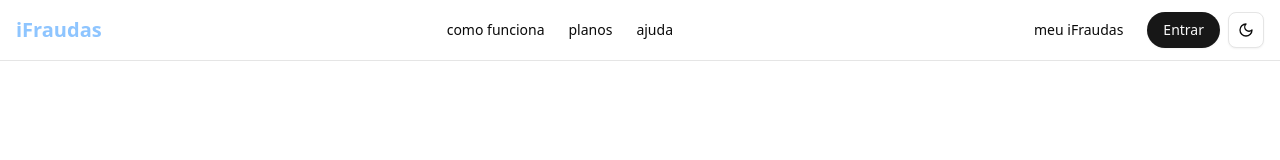
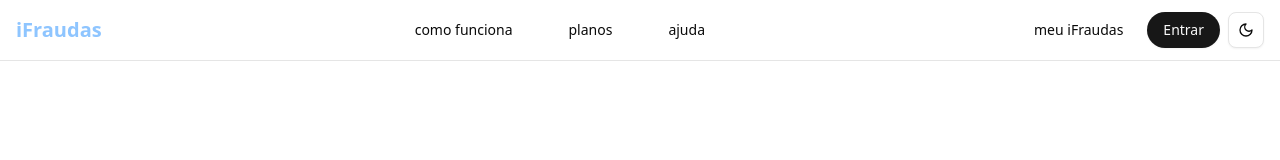
Before and after one commit to JesusVicken/projeto-rafael, a React (Vite) app in the folder projeto-rafael/: page / in a window 1280 px wide. Shown: the top 160 px of the page. Built offline with nearby package versions, Linux system fonts and the light colour scheme.

Commit message:
feat: add hover em header

```diff
--- a/projeto-rafael/src/components/Header.jsx
+++ b/projeto-rafael/src/components/Header.jsx
@@ -23,15 +23,16 @@ export default function Header() {
 
                 {/* Menu Desktop */}
                 <nav className="hidden md:flex gap-6 text-sm font-medium">
-                    <Link to="/exemplos" className="hover:text-primary transition-colors">
+                    <Link to="/exemplos" className="hover:bg-blue-500 hover:text-white transition-all px-4 py-2 rounded-full">
                         como funciona
                     </Link>
-                    <Link to="/planos" className="hover:text-primary transition-colors">
+                    <Link to="/planos" className="hover:bg-blue-500 hover:text-white transition-all px-4 py-2 rounded-full">
                         planos
                     </Link>
-                    <Link to="/recursos" className="hover:text-primary transition-colors">
+                    <Link to="/recursos" className="hover:bg-blue-500 hover:text-white transition-all px-4 py-2 rounded-full">
                         ajuda
                     </Link>
+
                 </nav>
 
                 {/* Ações Desktop */}
```
